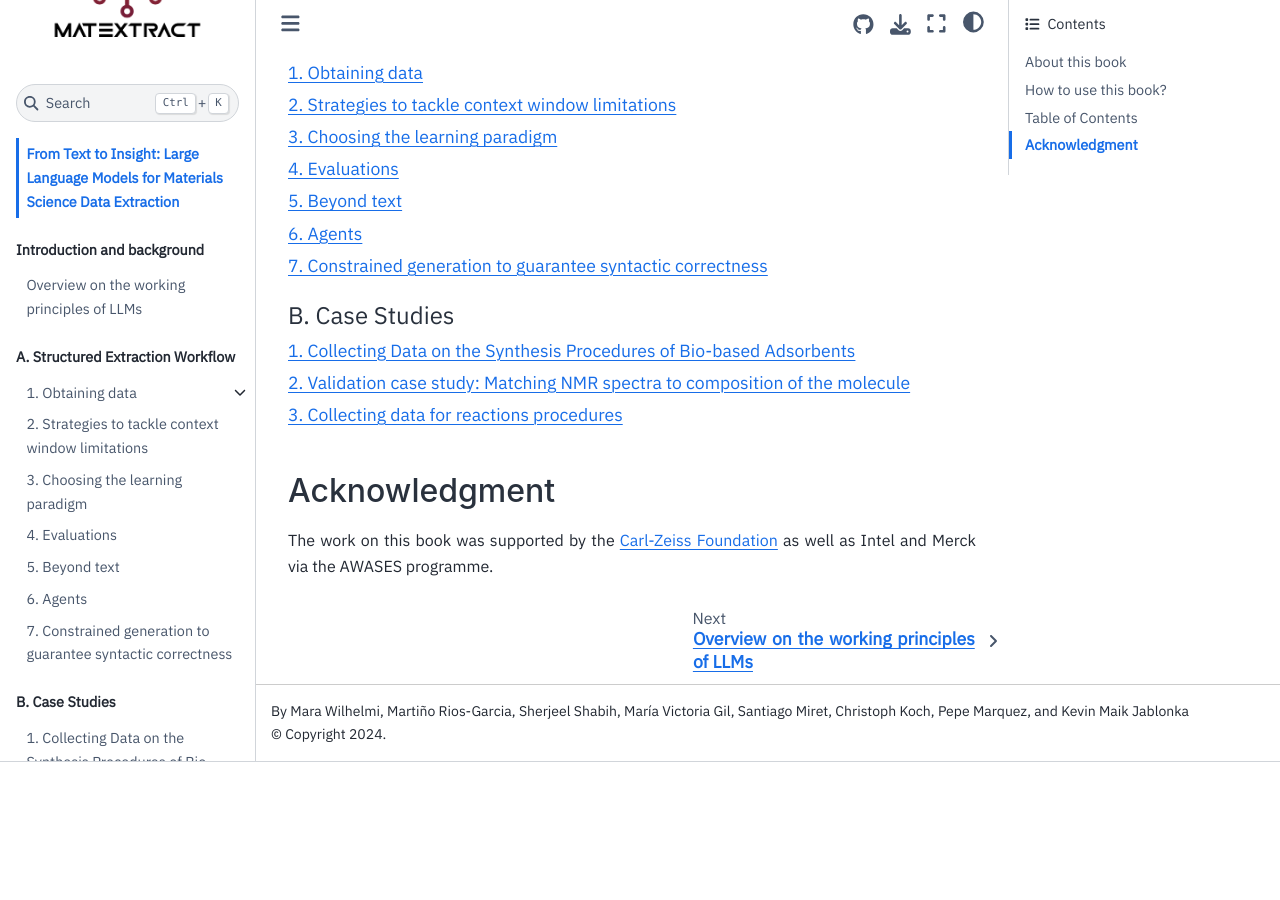
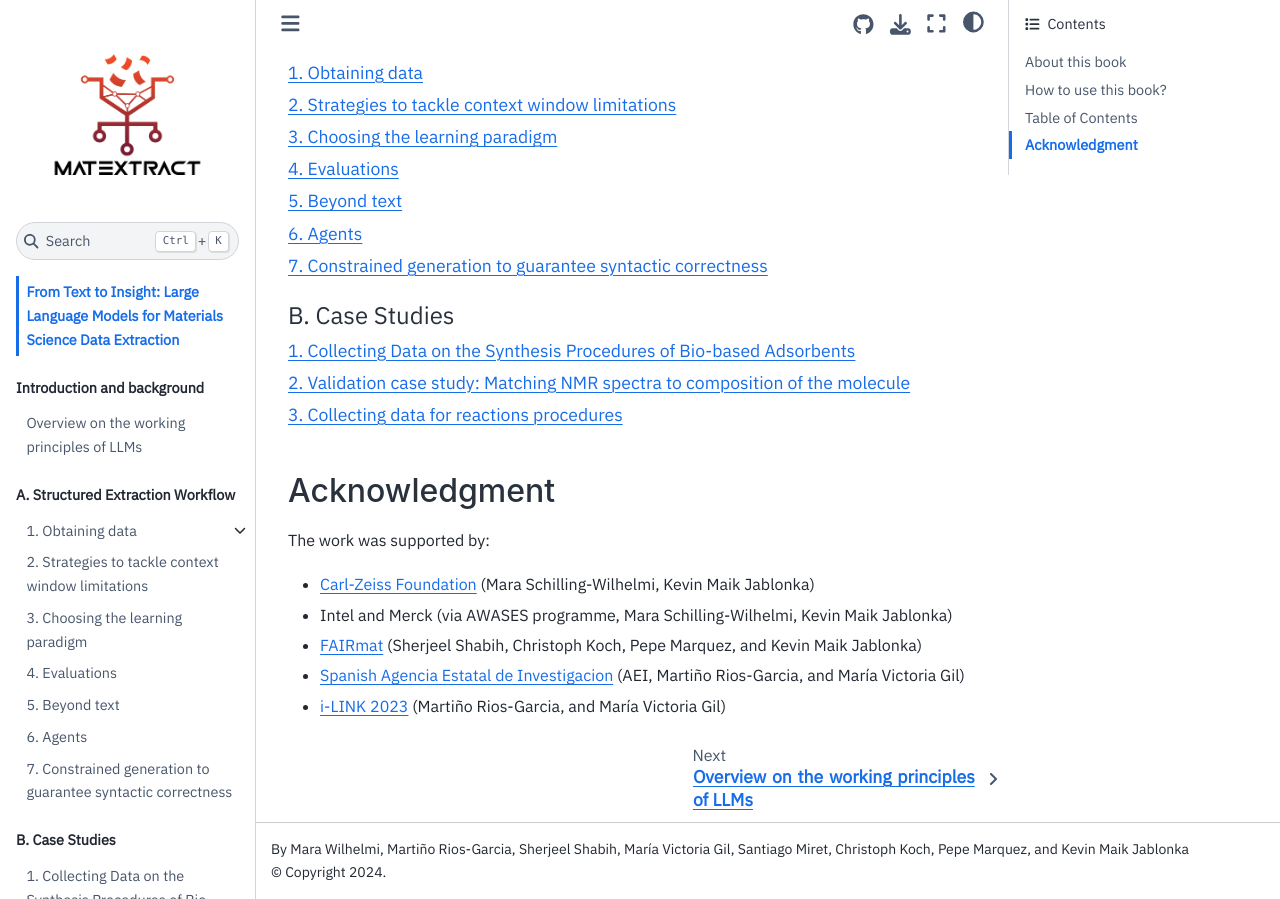
Before and after one commit to lamalab-org/matextract-book, a Jupyter Book: the page built from index.md, in a window 1280 px wide and 900 px high, scrolled down 1511 px. Built offline with Jupyter Book 1.0.4 settings and Sphinx 7.4.7 and the Sphinx Book theme 1.1.4, drawn with Linux system fonts in a browser that asks for light colours; pages that are not in the unit, such as notebooks, are missing from menus; comment, search, counter and statistics services are not loaded; before the commit the page ends 2273 px from its top, so only the background shows below that.

Commit message:
docs: update acknowledgement

```diff
--- a/index.md
+++ b/index.md
@@ -50,4 +50,9 @@ Running the commands above will install a package called `matextract`. We will i
 
 ## Acknowledgment
 
-The work on this book was supported by the [Carl-Zeiss Foundation](https://www.carl-zeiss-stiftung.de) as well as Intel and Merck via the AWASES programme.
+The work was supported by:
+- [Carl-Zeiss Foundation](https://www.carl-zeiss-stiftung.de) (Mara Schilling-Wilhelmi, Kevin Maik Jablonka)
+- Intel and Merck (via AWASES programme, Mara Schilling-Wilhelmi, Kevin Maik Jablonka)
+- [FAIRmat](https://www.fairmat-nfdi.eu/fairmat/) (Sherjeel Shabih, Christoph Koch, Pepe Marquez, and Kevin Maik Jablonka)
+- [Spanish Agencia Estatal de Investigacion](https://www.aei.gob.es) (AEI, Martiño Rios-Garcia, and María Victoria Gil)
+- [i-LINK 2023](https://www.csic.es/sites/default/files/2023-08/call_i-link_2023_english.pdf) (Martiño Rios-Garcia, and María Victoria Gil)
```
